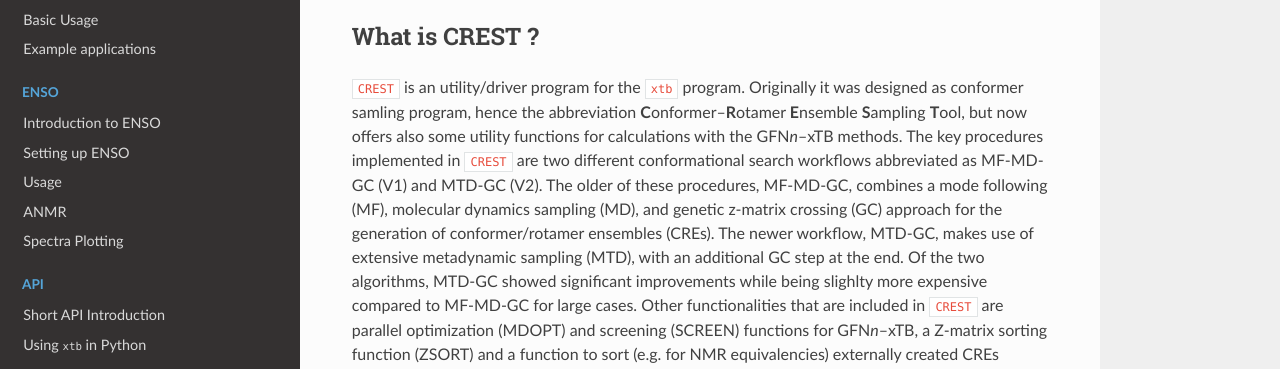
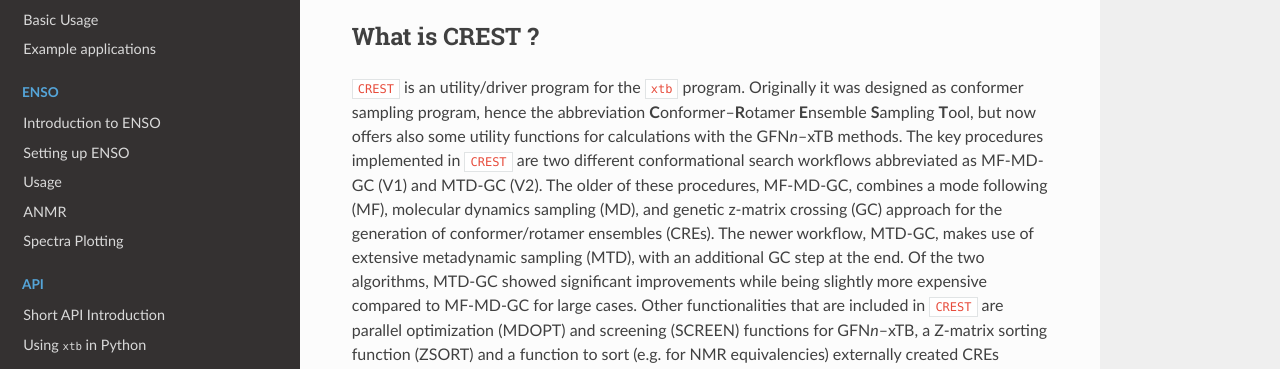
Before and after one commit to grimme-lab/xtb_docs, a Sphinx documentation site: the page built from source/crest.rst, in a window 1280 px wide and 900 px high. Shown: the part 344-713 px from the top of the window. Built offline with Sphinx 7.4.7 and the Read the Docs theme 2.0.0, drawn with Linux system fonts in a browser that asks for light colours; some of the changed text lies outside the part shown.

Commit message:
correct typos in crest.rst (#17)

```diff
--- a/source/crest.rst
+++ b/source/crest.rst
@@ -10,13 +10,13 @@ What is CREST ?
 ========================
 
 ``CREST`` is an utility/driver program for the ``xtb`` program.
-Originally it was designed as conformer samling program, hence the abbreviation **C**\onformer--**R**\otamer **E**\nsemble **S**\ampling **T**\ool,
+Originally it was designed as conformer sampling program, hence the abbreviation **C**\onformer--**R**\otamer **E**\nsemble **S**\ampling **T**\ool,
 but now offers also some utility functions for calculations with the GFN\ `n`--xTB methods.
 The key procedures implemented in ``CREST`` are two different conformational search workflows abbreviated as MF-MD-GC (V1) and MTD-GC (V2).
 The older of these procedures, MF-MD-GC, combines a mode following (MF), molecular dynamics sampling (MD), and genetic z-matrix
 crossing (GC) approach for the generation of conformer/rotamer ensembles (CREs).
 The newer workflow, MTD-GC, makes use of extensive metadynamic sampling (MTD), with an additional GC step at the end.
-Of the two algorithms, MTD-GC showed significant improvements while being slighlty more expensive compared to MF-MD-GC for large cases.
+Of the two algorithms, MTD-GC showed significant improvements while being slightly more expensive compared to MF-MD-GC for large cases.
 Other functionalities that are included in ``CREST`` are parallel optimization (MDOPT) and screening (SCREEN) functions for GFN\ `n`--xTB,
 a Z-matrix sorting function (ZSORT) and a function to sort (e.g. for NMR equivalencies) externally created CREs (CREGEN).
 Following verison 2.7 of ``CREST``, the program also includes some automated procedures for the protonation, deprotonation and tautomerization of structures.
```
Also changed, not shown: other parts of source/crest.rst (+1 -1 lines).
